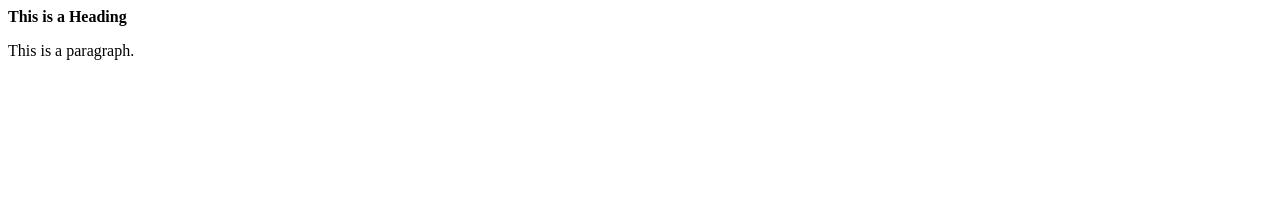
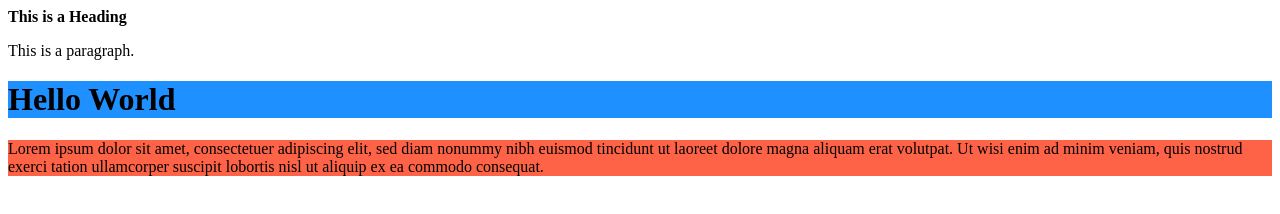
Before and after one commit to ezzahafiqah/scmtesting, a plain HTML site: page index.html in a window 1280 px wide. Drawn offline with Linux system fonts and the light colour scheme.

Commit message:
Update index.html
tambah color

```diff
--- a/index.html
+++ b/index.html
@@ -7,6 +7,12 @@
 
 <b>This is a Heading</b>
 <p>This is a paragraph.</p>
+<h1 style="background-color:DodgerBlue;">Hello World</h1>
+
+<p style="background-color:Tomato;">
+Lorem ipsum dolor sit amet, consectetuer adipiscing elit, sed diam nonummy nibh euismod tincidunt ut laoreet dolore magna aliquam erat volutpat.
+Ut wisi enim ad minim veniam, quis nostrud exerci tation ullamcorper suscipit lobortis nisl ut aliquip ex ea commodo consequat.
+</p>
 
 </body>
 </html>
```
